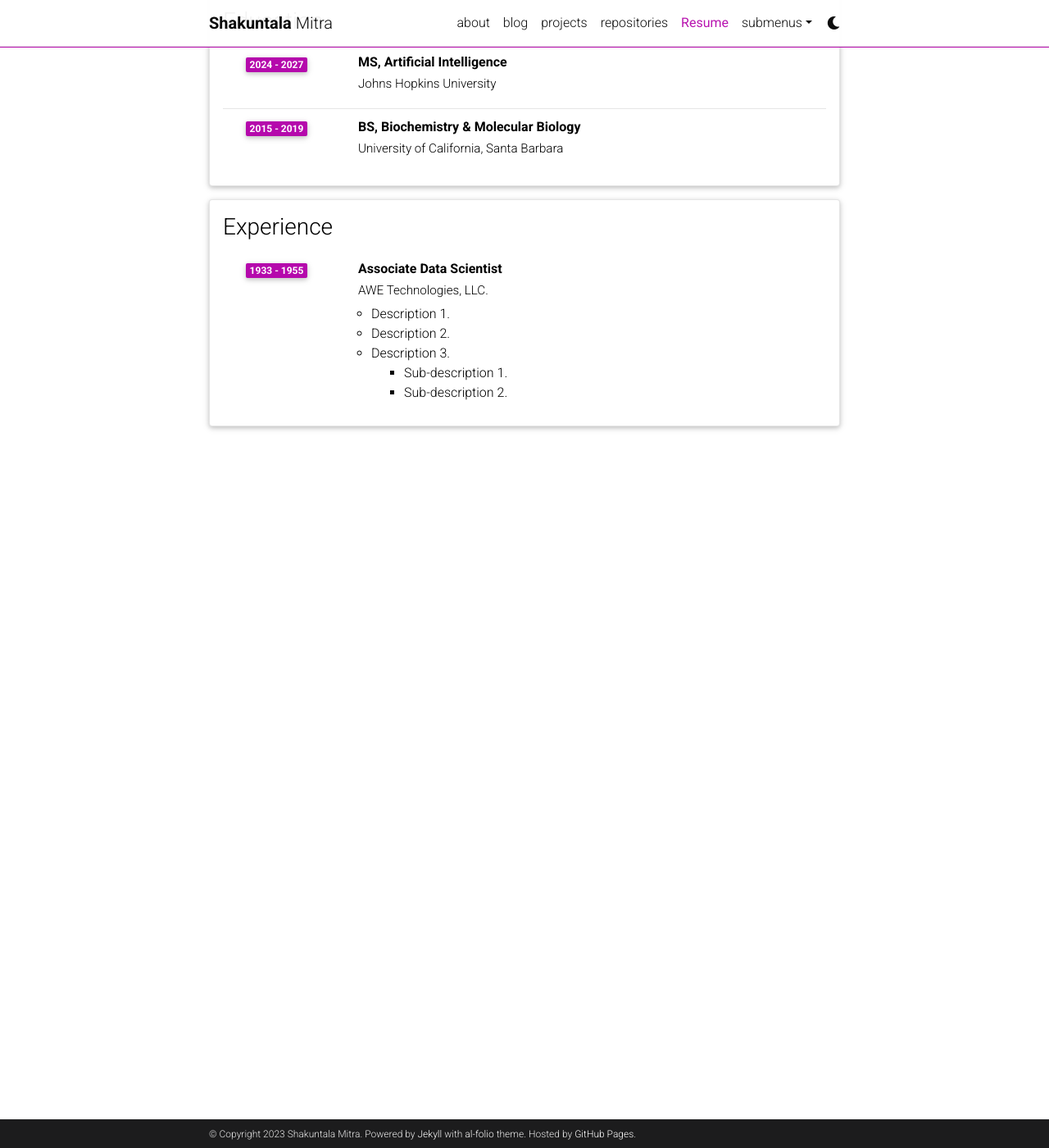
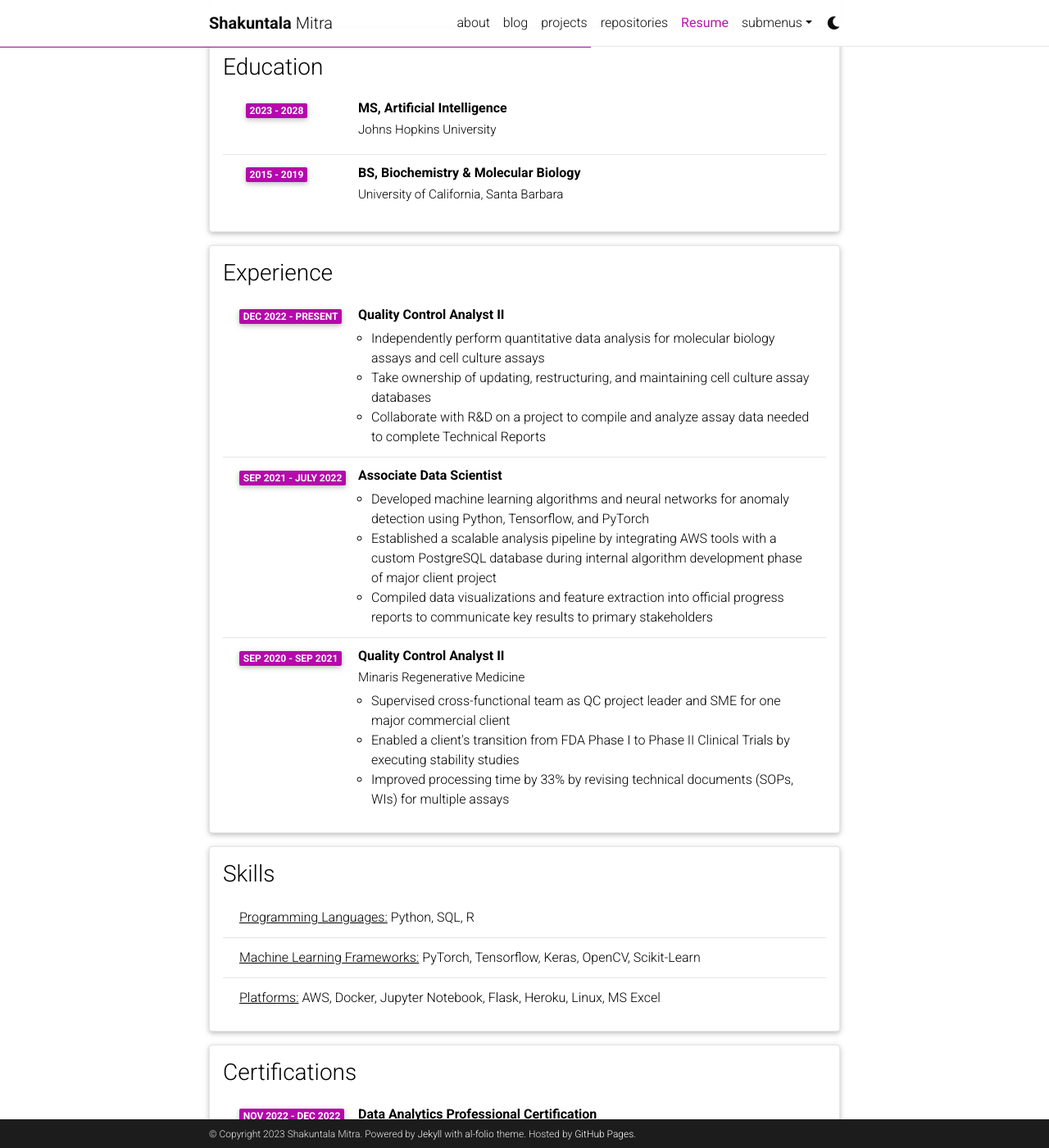
Before and after one commit to dna-witch/dna-witch.github.io, a Jekyll site: the page built from _pages/cv.md, in a window 1280 px wide and 1400 px high, scrolled down 401 px. Shown: the whole window at 82% size. Built offline with Jekyll 4.4.1, drawn with Linux system fonts in a browser that asks for light colours; comment, search, counter and statistics services are not loaded; a style sheet for code colours, icons or effects is not loaded; some of the changed text lies outside the part shown.

Commit message:
updated resume page with general info, education, experience, skills, and certifications sections

```diff
--- a/_data/cv.yml
+++ b/_data/cv.yml
@@ -3,8 +3,10 @@
   contents:
     - name: Full Name
       value: Shakuntala Mitra
-    - name: Date of Birth
-      value: 10th November 1997
+    - name: Email
+      value: shakuntala.mitra@gmail.com
+    - name: Professional Interests
+      value: Bioinformatics, Natural Language Processing, Computer Vision, Open Source Data Science
     - name: Languages
       value: English, Bengali, Hindi, Japanese
 
@@ -13,7 +15,7 @@
   contents:
     - title: MS, Artificial Intelligence
       institution: Johns Hopkins University
-      year: 2024 - 2027
+      year: 2023 - 2028
       # description:
       #   - Description 1.
       #   - Description 2.
@@ -31,23 +33,45 @@
 - title: Experience
   type: time_table
   contents:
+    - title: Quality Control Analyst II
+      company: Vericel Corporation
+      year: Dec 2022 - Present
+      description:
+        - Independently perform quantitative data analysis for molecular biology assays and cell culture assays
+        - Take ownership of updating, restructuring, and maintaining cell culture assay databases
+        - Collaborate with R&D on a project to compile and analyze assay data needed to complete Technical Reports
     - title: Associate Data Scientist
-      institution: AWE Technologies, LLC.
-      year: 1933 - 1955
+      company: AWE Technologies, LLC.
+      year: Sep 2021 - July 2022
       description:
-        - Description 1.
-        - Description 2.
-        - title: Description 3.
-          contents:
-            - Sub-description 1.
-            - Sub-description 2.
-    # - title: Visiting Professor
-    #   institution: California Institute of Technology, Pasadena, California, US
-    #   year: 1933
-    #   description:
-    #     - Description 1.
-    #     - Description 2.
+        - Developed machine learning algorithms and neural networks for anomaly detection using Python, Tensorflow, and PyTorch
+        - Established a scalable analysis pipeline by integrating AWS tools with a custom PostgreSQL database during internal algorithm development phase of major client project
+        - Compiled data visualizations and feature extraction into official progress reports to communicate key results to primary stakeholders
+    - title: Quality Control Analyst II
+      institution: Minaris Regenerative Medicine
+      year: Sep 2020 - Sep 2021
+      description:
+        - Supervised cross-functional team as QC project leader and SME for one major commercial client
+        - Enabled a client's transition from FDA Phase I to Phase II Clinical Trials by executing stability studies
+        - Improved processing time by 33% by revising technical documents (SOPs, WIs) for multiple assays
 
+- title: Skills
+  type: list
+  contents:
+    - <u>Programming Languages:</u> Python, SQL, R
+    - <u>Machine Learning Frameworks:</u> PyTorch, Tensorflow, Keras, OpenCV, Scikit-Learn
+    - <u>Platforms:</u> AWS, Docker, Jupyter Notebook, Flask, Heroku, Linux, MS Excel
+
+- title: Certifications
+  type: time_table
+  contents:
+    - title: Data Analytics Professional Certification
+      organization: Grow with Google
+      year: Nov 2022 - Dec 2022
+    - title: Data Science Career Track Certification
+      track: Advanced Machine Learning
+      organization: Springboard School of Data
+      year: Sep 2020 - Dec 2021
     # - title: Director
     #   institution: Kaiser Wilhelm Institute for Physics, Berlin, Germany.
     #   year: 1917-1933
@@ -91,7 +115,7 @@
 #         - Description 1.
 #         - Description 2.
 
-# - title: Other Interests
-#   type: list
-#   contents:
-#     - <u>Hobbies:</u> Hobby 1, Hobby 2, etc.
+- title: Other Interests
+  type: list
+  contents:
+    - <u>Hobbies:</u> Circus and Aerial Arts, Video Games
```
